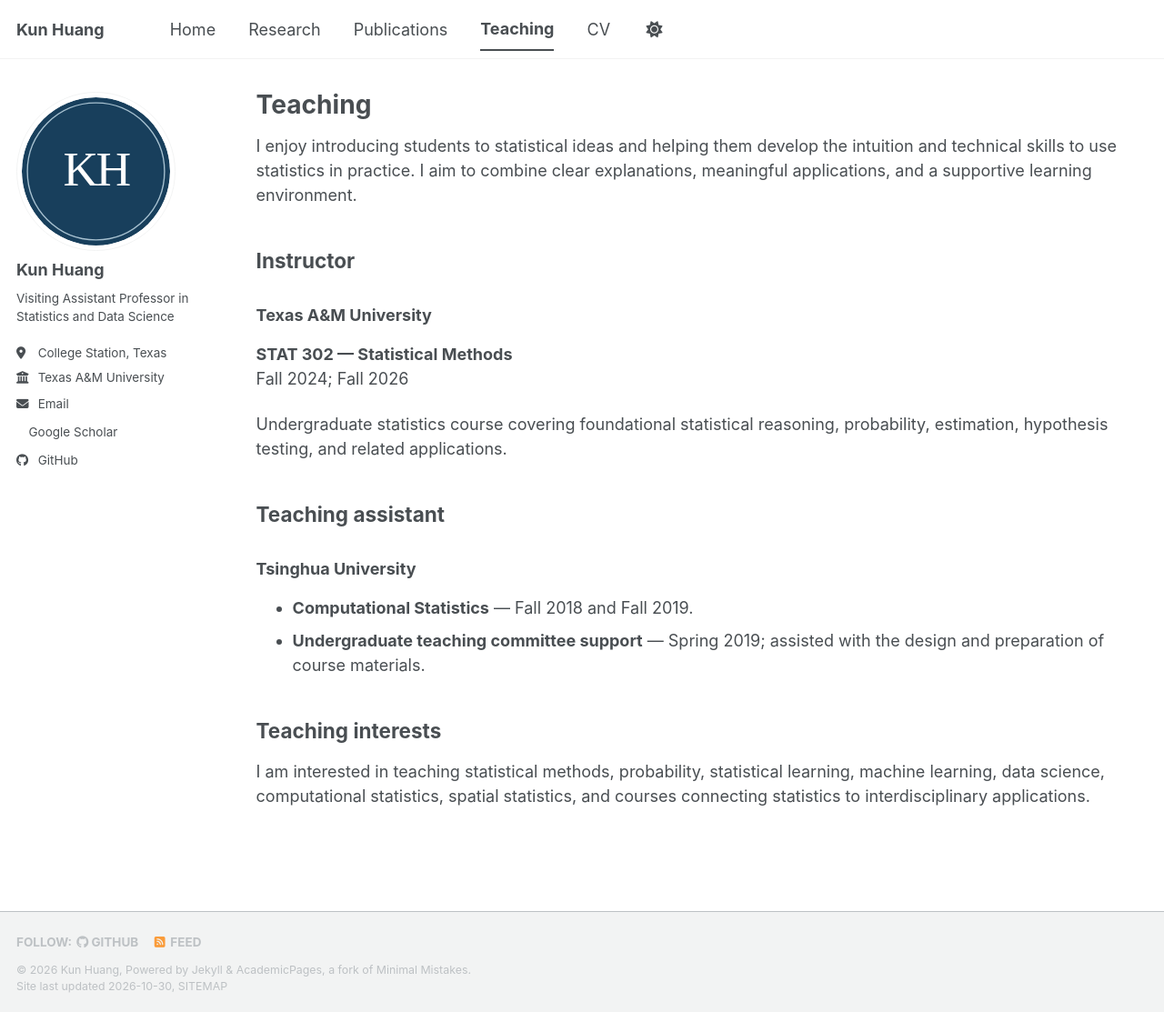
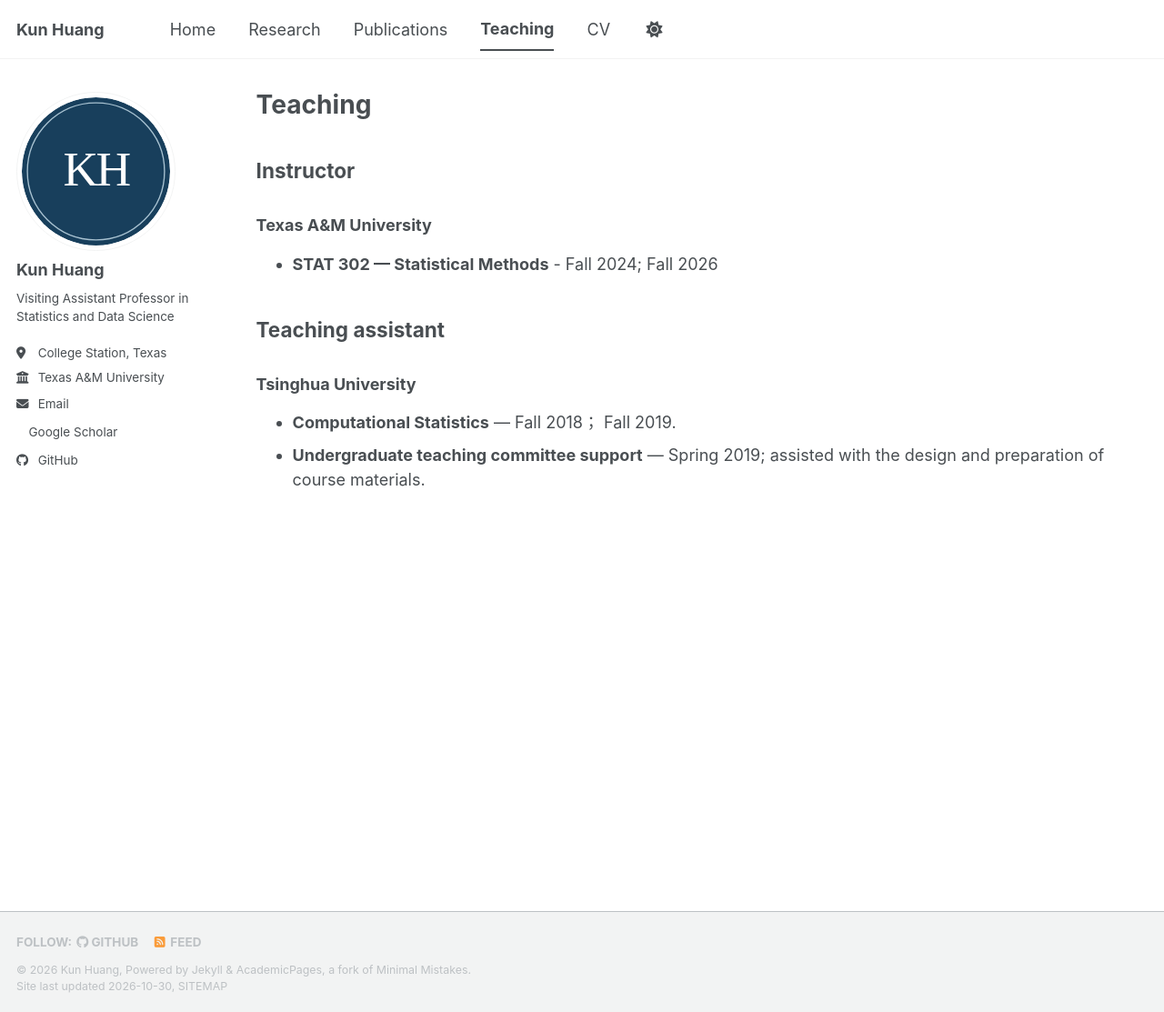
Before and after one commit to k-huang96/k-huang96.github.io, a Jekyll site: the page built from _pages/teaching.md, in a window 1280 px wide and 1113 px high. Shown: the whole window at 91% size. Built offline with Jekyll 4.4.1, drawn with Linux system fonts in a browser that asks for light colours; a script bundle is joined from its source files by our own code; a style sheet for code colours, icons or effects is not loaded.

Commit message:
Update teaching.md

```diff
--- a/_pages/teaching.md
+++ b/_pages/teaching.md
@@ -5,24 +5,17 @@ permalink: /teaching/
 author_profile: true
 ---
 
-I enjoy introducing students to statistical ideas and helping them develop the intuition and technical skills to use statistics in practice. I aim to combine clear explanations, meaningful applications, and a supportive learning environment.
 
 ## Instructor
 
 ### Texas A&M University
 
-**STAT 302 — Statistical Methods**
-Fall 2024; Fall 2026
+- **STAT 302 — Statistical Methods** - Fall 2024; Fall 2026
 
-Undergraduate statistics course covering foundational statistical reasoning, probability, estimation, hypothesis testing, and related applications.
 
 ## Teaching assistant
 
 ### Tsinghua University
 
-- **Computational Statistics** — Fall 2018 and Fall 2019.
+- **Computational Statistics** — Fall 2018； Fall 2019.
 - **Undergraduate teaching committee support** — Spring 2019; assisted with the design and preparation of course materials.
-
-## Teaching interests
-
-I am interested in teaching statistical methods, probability, statistical learning, machine learning, data science, computational statistics, spatial statistics, and courses connecting statistics to interdisciplinary applications.
```
